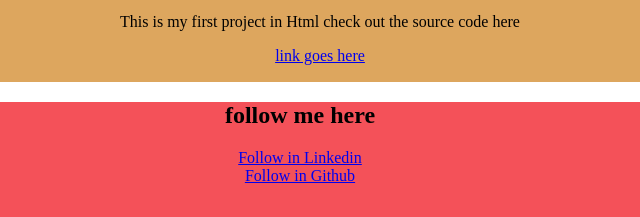
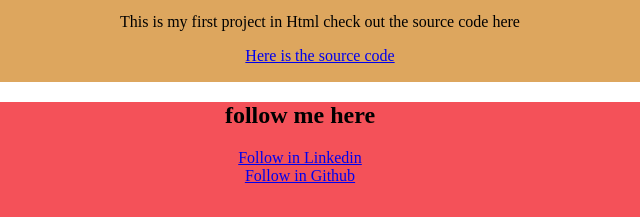
Before and after one commit to Satish-Devs/portfolio-webpage, a plain HTML site: page index.html in a window 1280 px wide. Shown: the part 409-626 px from the top of the page, 340-980 px from the left. Drawn offline with Linux system fonts and the light colour scheme.

Commit message:
Updated index.html with project link

```diff
--- a/index.html
+++ b/index.html
@@ -40,7 +40,7 @@
                     <ul>
                         <li>I have used minimal code and simple css which can be easy to anyone to understand</p>
                         <li>This is my first project in Html check out the source code here</p>
-                        <a href="www.google.com">link goes here</a>
+                        <a href="https://github.com/Satish-Devs/portfolio-webpage.git">Here is the source code</a>
                     </ul>
 
 
```
